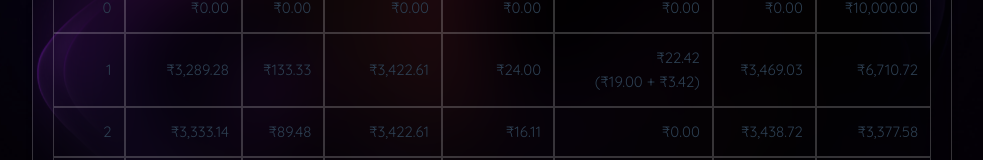
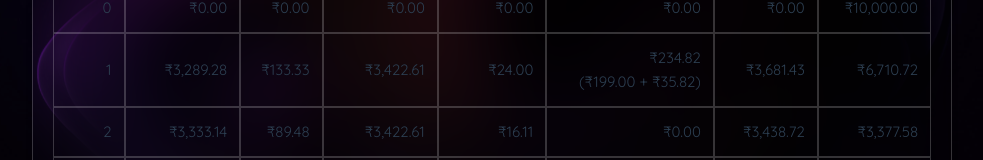
Before and after one commit to AkshayBhanawala/TheRealEmiCalculator, a Vue app: page / in a window 1280 px wide. Shown: the part 563-723 px from the top of the page, without its empty margins (148-1131 px from the left). Built offline with nearby package versions, Linux system fonts and the light colour scheme.

Commit message:
Fix truncate

```diff
--- a/src/App.vue
+++ b/src/App.vue
@@ -169,7 +169,10 @@ const isFormValid = computed(() => {
 function truncate(number: number) {
 	if (Number.isNaN(number)) return 0.0;
 	const valueString = number.toString();
-	return Number(valueString.slice(0, valueString.indexOf('.') + 3));
+	if (valueString.indexOf('.') + 3 > valueString.length) {
+		return Number(valueString.slice(0, valueString.indexOf('.') + 3));
+	}
+	return number;
 }
 
 const calculateEMI = () => {
@@ -193,6 +196,8 @@ const calculateEMI = () => {
 		processingFee.value > 20 ? processingFee.value : (principal * processingFee.value) / 100,
 	);
 	const processingFeeGst = truncate(processingFeeAmount * GST);
+
+	console.log('processingFeeAmount:', processingFee.value);
 
 	let balance = principal;
 	const schedule: MonthlyRow[] = [];
```
